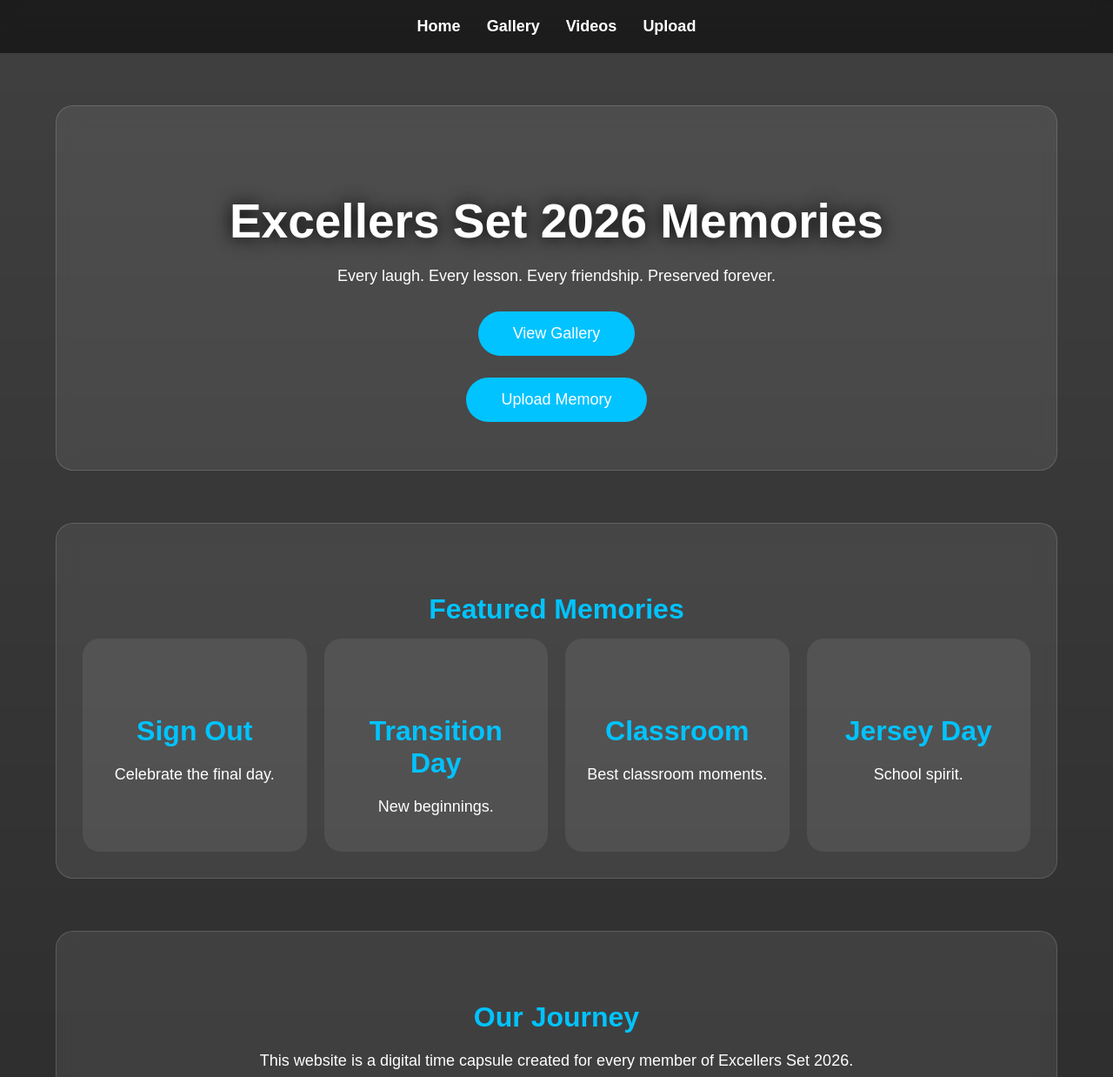
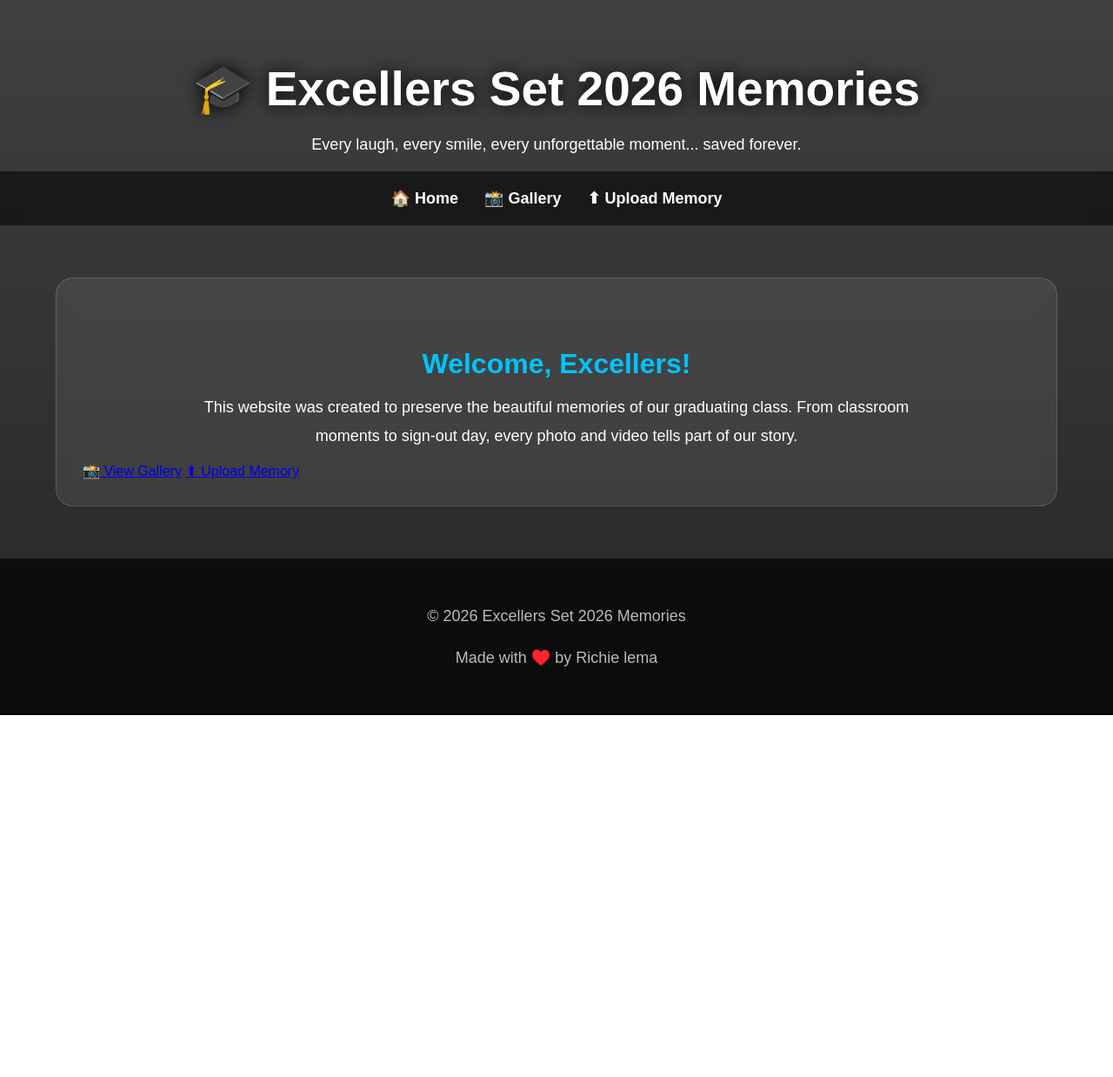
Before and after one commit to richardlema560-alt/Excellers-set-2K26-memories-, a plain HTML site: page index.html in a window 1280 px wide. Shown: the top 1238 px of the page at 87% size. After the commit the page ends 822 px from the top, so only its background shows below. Drawn offline with Linux system fonts and the light colour scheme.

Commit message:
Update index.html

```diff
--- a/index.html
+++ b/index.html
@@ -1,23 +1,50 @@
 <!DOCTYPE html>
-<html><head><meta charset="UTF-8"><meta name="viewport" content="width=device-width,initial-scale=1">
-<title>Excellers Set 2026 Memories</title><link rel="stylesheet" href="style.css">
-</head><body>
-<nav><a href=index.html>Home</a><a href=gallery.html>Gallery</a><a href=videos.html>Videos</a><a href=upload.html>Upload</a></nav>
-<section class="hero fade"><h1>Excellers Set 2026 Memories</h1><p>Every laugh. Every lesson. Every friendship. Preserved forever.</p>
-<button onclick="location.href='gallery.html'">View Gallery</button>
-<button onclick="location.href='upload.html'">Upload Memory</button></section>
-<section class=fade><h2>Featured Memories</h2><div class=gallery>
-<div class=card><img src="images/signout1.jpg" alt=""><h2>Sign Out</h2><p>Celebrate the final day.</p></div>
-<div class=card><img src="images/transition1.jpg" alt=""><h2>Transition Day</h2><p>New beginnings.</p></div>
-<div class=card><img src="images/classroom1.jpg" alt=""><h2>Classroom</h2><p>Best classroom moments.</p></div>
-<div class=card><img src="images/jersey1.jpg" alt=""><h2>Jersey Day</h2><p>School spirit.</p></div>
-</div></section>
-<section class=fade><h2>Our Journey</h2><p>This website is a digital time capsule created for every member of Excellers Set 2026.</p></section>
-<section class="gallery fade">
-<div class=card><h2>📸 Photos</h2><p>100+</p></div>
-<div class=card><h2>🎥 Videos</h2><p>50+</p></div>
-<div class=card><h2>👨‍🎓 Classmates</h2><p>Together Forever</p></div>
-</section>
-<footer><p>&copy;2026 Excellers Set 2026 Memories</p>
-<p> Made with ♥️ by Richie lema</p></footer>
-</body></html>
+<html lang="en">
+
+<head>
+    <meta charset="UTF-8">
+    <meta name="viewport" content="width=device-width, initial-scale=1.0">
+    <title>Excellers Set 2026 Memories</title>
+    <link rel="stylesheet" href="style.css">
+</head>
+
+<body>
+
+    <header>
+        <h1>🎓 Excellers Set 2026 Memories</h1>
+        <p>Every laugh, every smile, every unforgettable moment... saved forever.</p>
+    </header>
+
+    <nav>
+        <a href="index.html">🏠 Home</a>
+        <a href="gallery.html">📸 Gallery</a>
+        <a href="upload.html">⬆ Upload Memory</a>
+    </nav>
+
+    <main>
+
+        <section class="hero">
+            <h2>Welcome, Excellers!</h2>
+
+            <p>
+                This website was created to preserve the beautiful memories of our
+                graduating class. From classroom moments to sign-out day, every photo
+                and video tells part of our story.
+            </p>
+
+            <div class="buttons">
+                <a href="gallery.html" class="btn">📸 View Gallery</a>
+                <a href="upload.html" class="btn">⬆ Upload Memory</a>
+            </div>
+        </section>
+
+    </main>
+
+    <footer>
+        <p>© 2026 Excellers Set 2026 Memories</p>
+        <p>Made with ♥️ by Richie lema</p>
+    </footer>
+
+</body>
+
+</html>
```
